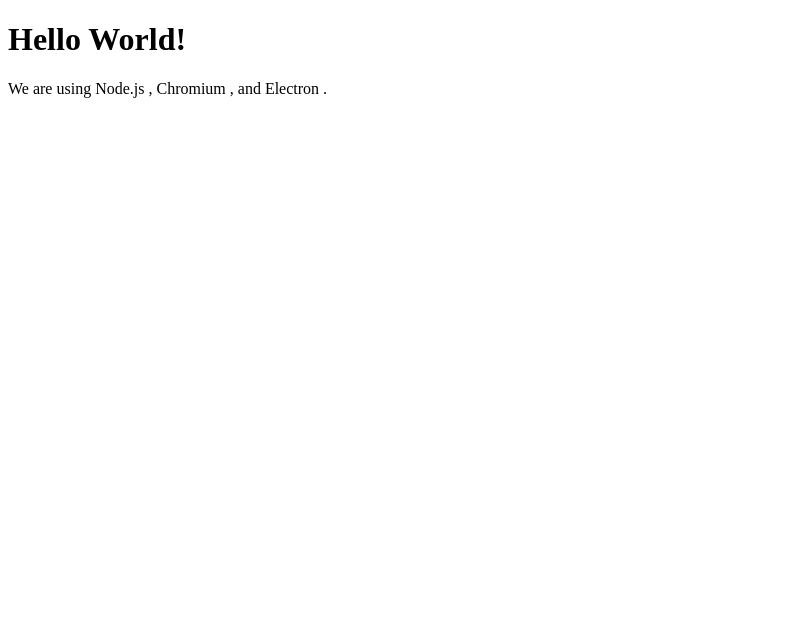
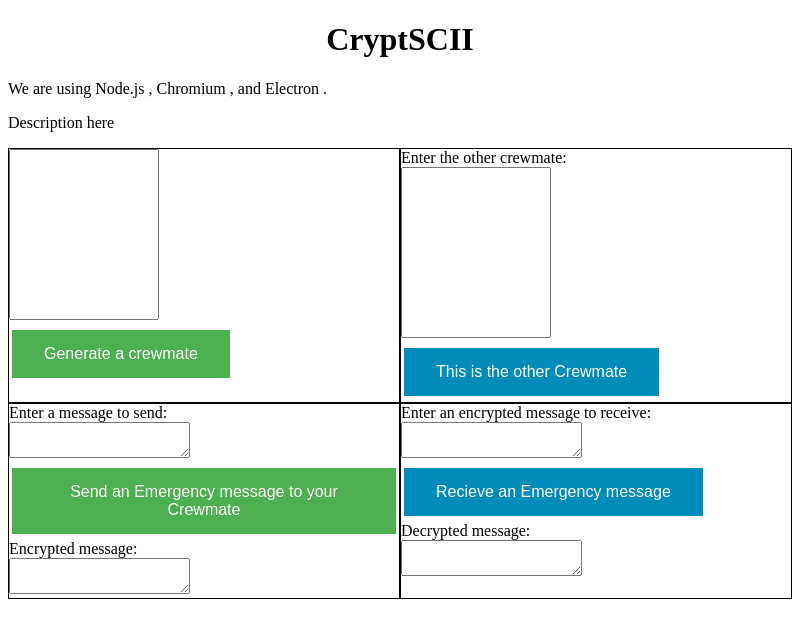
Before and after one commit to yungcomputerchair/CREWptography, an Electron app: page index.html in a window 800 px wide. Drawn offline with Linux system fonts and the light colour scheme.

Commit message:
initial web commit (sus)

```diff
--- a/index.html
+++ b/index.html
@@ -1,16 +1,107 @@
 <!DOCTYPE html>
 <html>
+
 <head>
   <meta charset="UTF-8">
-    <!-- https://developer.mozilla.org/en-US/docs/Web/HTTP/CSP -->
-    <meta http-equiv="Content-Security-Policy" content="default-src 'self'; script-src 'self'">
-    <meta http-equiv="X-Content-Security-Policy" content="default-src 'self'; script-src 'self'">
-    <title>Hello World!</title>
+  <title>CRYPTSCII</title>
+  <style>
+    button {
+      border: none;
+      color: white;
+      padding: 15px 32px;
+      text-align: center;
+      text-decoration: none;
+      display: inline-block;
+      font-size: 16px;
+      margin: 6px 3px;
+      cursor: pointer;
+    }
+
+    .generateButton {
+      background-color: #4CAF50;
+    }
+
+    /* Green */
+    .confirmButton {
+      background-color: #008CBA;
+    }
+
+    /* Blue */
+    .receiveButton {
+      background-color: #008CBA;
+    }
+
+    /* Bl */
+    .sendButton {
+      background-color: #4CAF50;
+    }
+
+    #crewmate textarea, #yourself textarea {
+      font-family: monospace;
+      color: rgb(153, 0, 0);
+      resize: none;
+      overflow: hidden;
+    }
+
+    #keys, #msg {
+      display: flex;
+      flex-direction: row;
+    }
+
+    #keys > form, #msg > div {
+      flex: 1;
+      border: 1px solid black;
+    }
+  </style>
 </head>
+
+
 <body>
-    <h1>Hello World!</h1>
+  <!-- This is a comment for the Description. Make a description of what this is, what it does, how it works, etc; -->
+  <h1 style="text-align:center">CryptSCII</h1>
   We are using Node.js <span id="node-version"></span>,
   Chromium <span id="chrome-version"></span>,
   and Electron <span id="electron-version"></span>.
+  <p>Description here</p>
+
+  <div id="keys">
+    <form id="yourself">
+      <textarea rows="11" cols="18" readonly></textarea><br>
+      <button class="generateButton">Generate a crewmate</button>
+    </form>
+    <form id="crewmate">
+      <label>
+        Enter the other crewmate:<br>
+        <textarea rows="11" cols="18" spellcheck="false" wrap="hard"></textarea>
+      </label><br>
+      <button class="confirmButton">This is the other Crewmate</button>
+    </form>
+  </div>
+
+  <div id="msg">
+    <div>
+      <label>
+        Enter a message to send:<br>
+        <textarea id="sendinput"></textarea>
+      </label><br>
+      <button class="sendButton">Send an Emergency message to your Crewmate</button><br>
+      <label>
+        Encrypted message:<br>
+        <textarea id="sendoutput" readonly></textarea>
+      </label>
+    </div>
+    <div>
+      <label>
+        Enter an encrypted message to receive:<br>
+        <textarea id="recvinput"></textarea>
+      </label><br>
+      <button class="receiveButton">Recieve an Emergency message</button><br>
+      <label>
+        Decrypted message:<br>
+        <textarea id="recvoutput" readonly></textarea>
+      </label>
+    </div>
+  </div>
 </body>
+
 </html>
```
Lines whose indentation alone changed are shown as unchanged.
